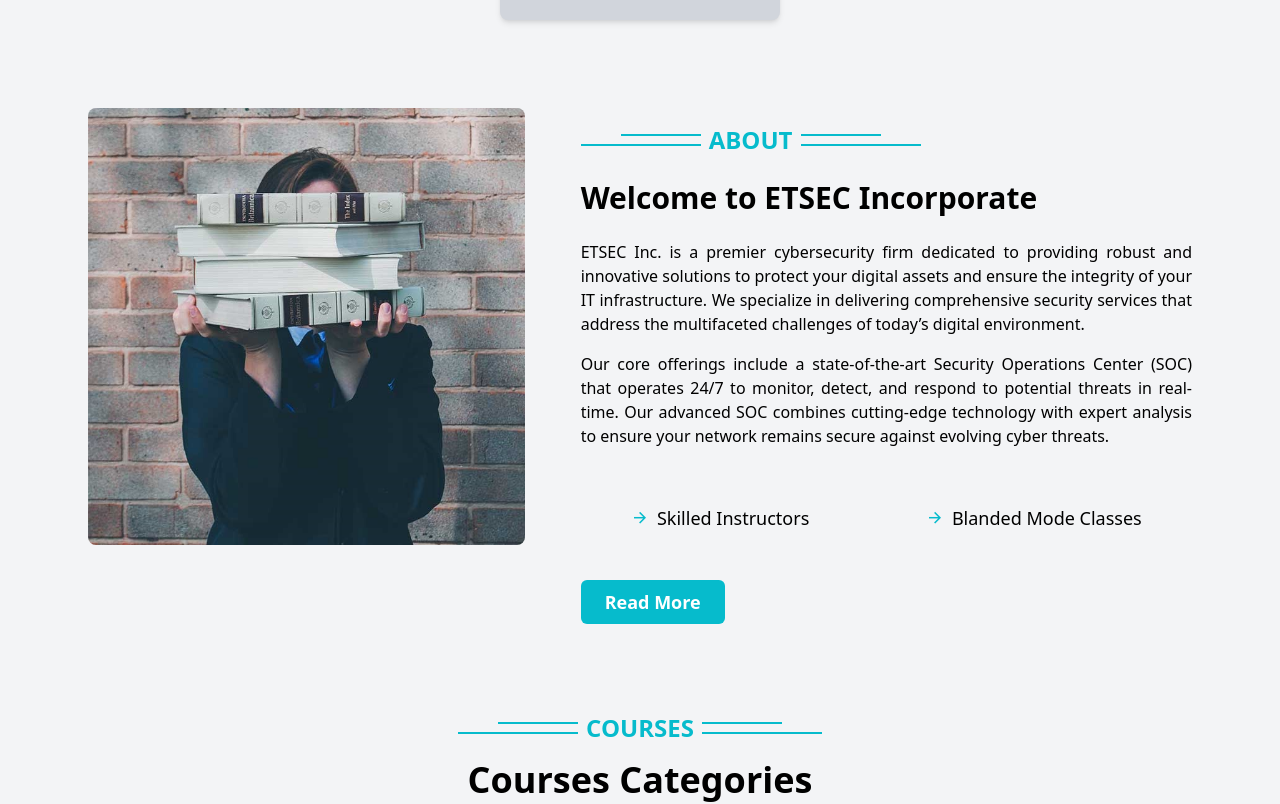
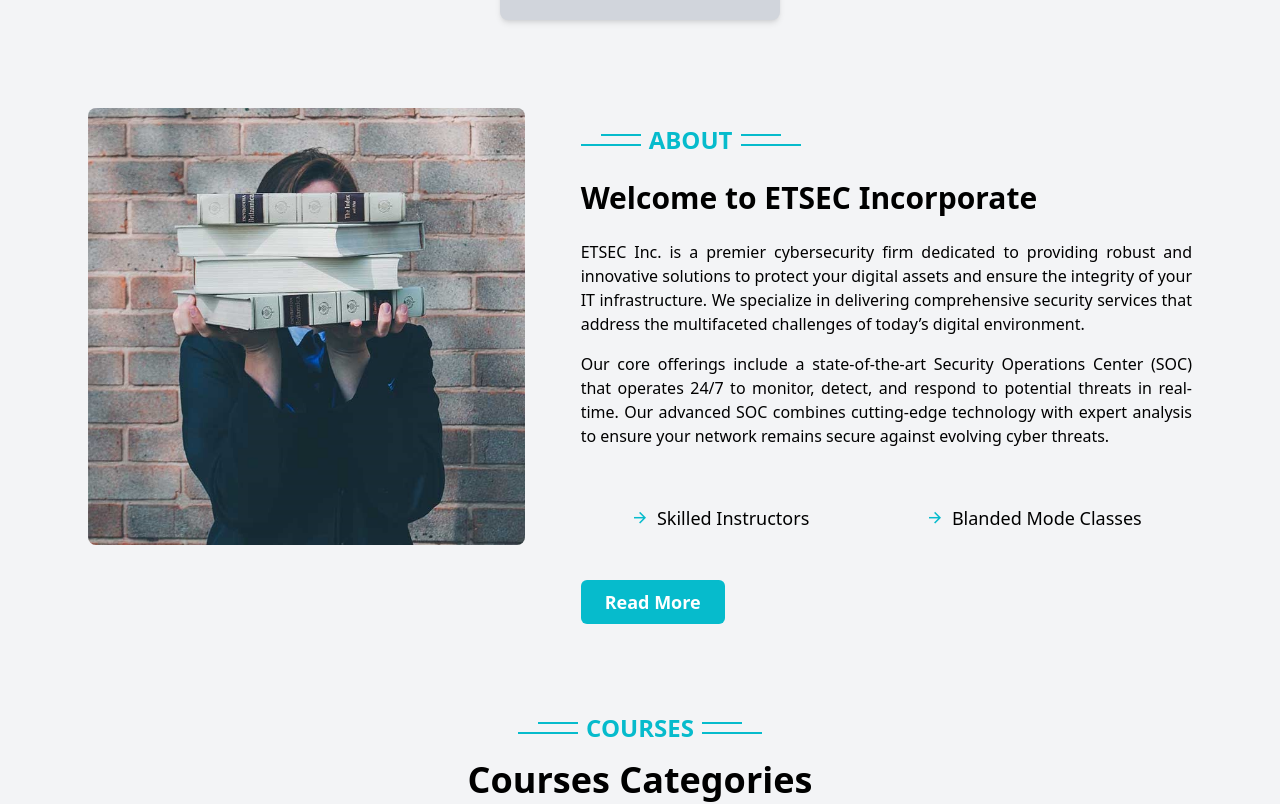
Before and after one commit to hussainafjal503/etsec, a React (Vite) app: page / in a window 1280 px wide. Shown: the part 1380-2184 px from the top of the page. Built offline with nearby package versions, Linux system fonts and the light colour scheme.

Commit message:
making nav fully functional with auto scrolling features

```diff
--- a/src/components/Navbar.jsx
+++ b/src/components/Navbar.jsx
@@ -1,6 +1,6 @@
-import React, { useState } from "react";
+import React, { useEffect, useRef, useState } from "react";
 import logo from "../assets/converted.png";
-import { NavLink } from "react-router-dom";
+import { NavLink, useLocation } from "react-router-dom";
 
 function Navbar() {
   const menu = [
@@ -26,29 +26,39 @@
     },
   ];
 
-  const [hemMenu, setHemMenu] = useState(true);
+  const [hemMenu, setHemMenu] = useState(false);
+  const {pathname}=useLocation();
+
+
+  useEffect(()=>{
+    window.scrollTo({ top: 0, behavior: "smooth" });
+  },[pathname])
+
+  const navClickHandler=()=>{
+    setHemMenu(false);
+  }
 
   return (
     <div className="w-full fixed top-0 z-50  bg-gray-100">
       <nav className="flex justify-between py-2 w-full shadow-lg items-center">
-        <div className="relative ">
+        <div className="relative " >
           <button
             className="hover:scale-90 font-bold text-2xl cursor-pointer transition-all duration-200  pl-2 md:pl-10"
-            onMouseOver={() => setHemMenu(false)}
-            onMouseLeave={() => setHemMenu(true)}
+            onMouseOver={() => setHemMenu(true)}
+            onMouseLeave={() => setHemMenu(false)}
           >
             <i className="ri-menu-fill font-bold text-2xl"></i>
 
             <div
               className={`w-60 absolute  top-10 bg-white flex flex-col h-[950px] overflow-hidden transition-all duration-300 font-medium text-lg py-4 shadow-md`}
               style={{
-                left: `${!hemMenu ? -4 : -280}px`,
+                left: `${hemMenu ? -4 : -280}px`,
               }}
             >
               <div className="flex flex-col gap-3 items-center w-full shadow-md h-full">
                 {menu?.map((item, index) => (
                   <div key={index}>
-                    <NavLink
+                    <NavLink onClick={navClickHandler}
                       to={item.href}
                       className={
                         "hover:text-[#29BCAC] transtion-all duration-200"
--- a/src/components/ReusableCmp/Heading.jsx
+++ b/src/components/ReusableCmp/Heading.jsx
@@ -4,15 +4,15 @@
   return (
 	<div className='flex flex-row gap-2 items-center '>
 		<div className='flex flex-col justify-center gap-2'>
-		<div className={`border-b-2 border-[#06BBCC] w-2 sm:w-5 md:w-20  ml-auto`}></div>
-		<div className='border-b-2 border-[#06BBCC] w-4 sm:w-15 md:w-30'></div>
+		<div className={`border-b-2 border-[#06BBCC]  w-10 md:max-w-20  ml-auto`}></div>
+		<div className='border-b-2 border-[#06BBCC]  w-15 md:max-w-30'></div>
 
 		</div>
-		<div className='uppercase text-[#06BBCC] text-sm md:text-2xl font-bold '>{children}</div>
+		<div className='uppercase text-[#06BBCC] text-xl md:text-2xl font-bold '>{children}</div>
 
 		<div className='flex flex-col justify-center gap-2'>
-		<div className={`border-b-2 border-[#06BBCC] w-2 sm:w-10 md:w-20 `}></div>
-		<div className='border-b-2 border-[#06BBCC] w-4 sm:w-15 md:w-30'></div>
+		<div className={`border-b-2 border-[#06BBCC]  w-10 md:max-w-20 `}></div>
+		<div className='border-b-2 border-[#06BBCC]  w-15 md:max-w-30'></div>
 
 		</div>
 
```
